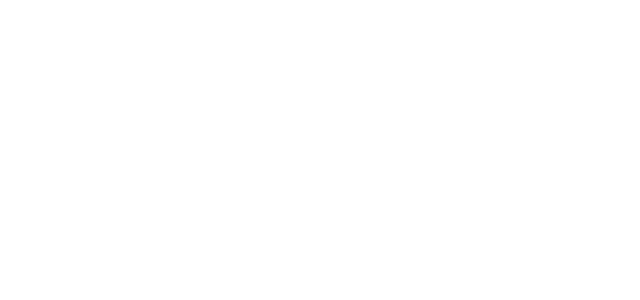
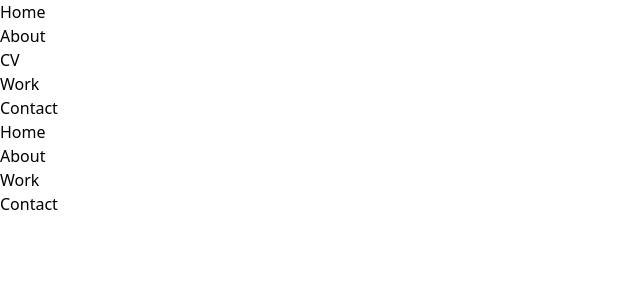
Before and after one commit to Joe-Bentley/JB-react-portfolio, a React (Create React App) app in the folder portfolio-react-app/: page / in a window 1280 px wide. Shown: the top 300 px of the page, without its empty margins (0-640 px from the left). Built offline with nearby package versions, Linux system fonts and the light colour scheme.

Commit message:
Components setup

```diff
--- a/portfolio-react-app/src/App.js
+++ b/portfolio-react-app/src/App.js
@@ -1,8 +1,17 @@
-
+import About from "./components/About";
+import Home from "./components/Home";
+import Contact from "./components/Contact";
+import Navbar from "./components/Navbar";
+import Work from "./components/Work";
 
 function App() {
   return (
     <div>
+      <Navbar />
+      <Home />
+      <About />
+      <Work />
+      <Contact />
 
     </div>
   );
--- /dev/null
+++ b/portfolio-react-app/src/components/About.jsx
@@ -0,0 +1,9 @@
+import React from 'react'
+
+const About = () => {
+  return (
+    <div>About</div>
+  )
+}
+
+export default About
--- /dev/null
+++ b/portfolio-react-app/src/components/Contact.jsx
@@ -0,0 +1,9 @@
+import React from 'react'
+
+const Contact = () => {
+  return (
+    <div>Contact</div>
+  )
+}
+
+export default Contact
--- /dev/null
+++ b/portfolio-react-app/src/components/Home.jsx
@@ -0,0 +1,9 @@
+import React from 'react'
+
+const Home = () => {
+  return (
+    <div>Home</div>
+  )
+}
+
+export default Home
--- a/portfolio-react-app/src/components/Navbar.jsx
+++ b/portfolio-react-app/src/components/Navbar.jsx
@@ -1,8 +1,18 @@
 import React from 'react'
 
-export const Navbar = () => {
+const Navbar = () => {
   return (
-    <div>Navbar</div>
+    <div>
+        <div>
+            <ul>
+                <li>Home</li>
+                <li>About</li>
+                <li>CV</li>
+                <li>Work</li>
+                <li>Contact</li>
+            </ul>
+        </div>
+    </div>
   )
 }
 
--- /dev/null
+++ b/portfolio-react-app/src/components/Work.jsx
@@ -0,0 +1,9 @@
+import React from 'react'
+
+const Work = () => {
+  return (
+    <div>Work</div>
+  )
+}
+
+export default Work
```
